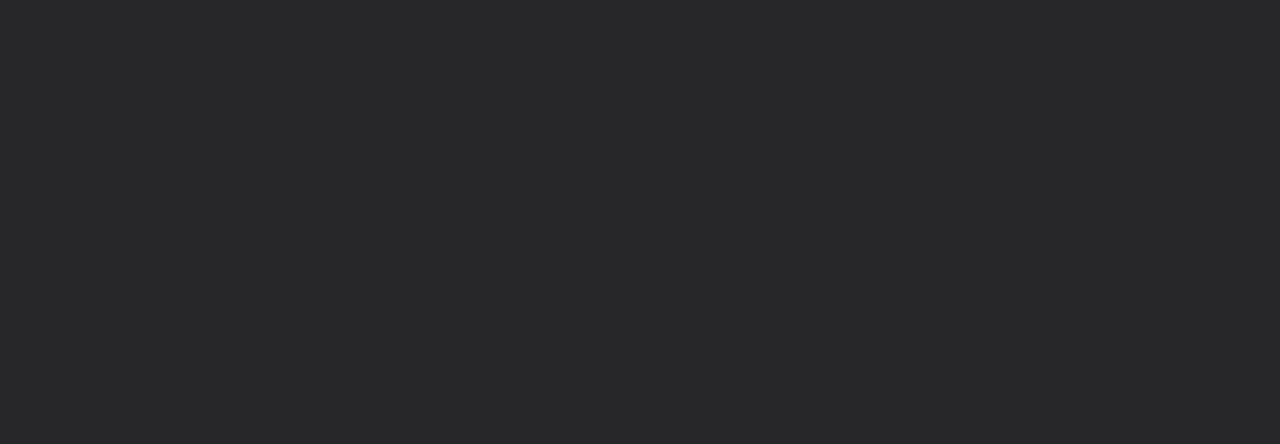
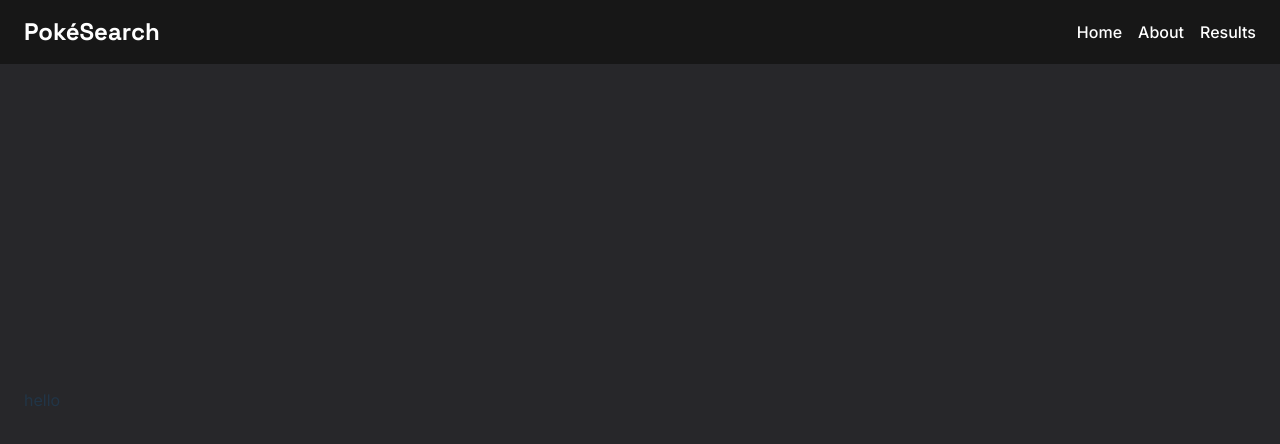
Before and after one commit to caileeaverill/pokesearch-v1, a React (Vite) app: page /results in a window 1280 px wide. Before the commit this address had no page. Shown: the top 444 px of the page. Built offline with nearby package versions, Linux system fonts and the light colour scheme.

Commit message:
Added nav

```diff
--- /dev/null
+++ b/src/components/Nav/Nav.jsx
@@ -0,0 +1,15 @@
+import React from "react";
+import { Link } from "react-router-dom";
+
+export default function Nav() {
+    return (
+        <nav className="flex justify-between items-center bg-neutral-900 px-6 py-4 absolute top-0 left-0 right-0">
+            <h2 className="text-white text-2xl font-bold">PokéSearch</h2>
+            <div className="flex gap-4">
+                <Link to="/" className="text-white hover:underline">Home</Link>
+                <Link to="/about" className="text-white hover:underline">About</Link>
+                <Link to="/results" className="text-white hover:underline">Results</Link>
+            </div>
+        </nav>
+    );
+}
--- /dev/null
+++ b/src/components/Nav/NavRoutes.jsx
@@ -0,0 +1,18 @@
+import React from "react";
+import { Routes, Route } from "react-router-dom";
+import Home from '../../pages/Home'
+import Nav from '../Nav/Nav'
+import SearchResults from '../../pages/SearchResults'
+
+export default function MainNav() {
+    return (
+        <>
+            <Nav />
+            <Routes>
+                <Route path="/" element={<Home />} />
+                <Route path="/about" element={<Home />} />
+                <Route path="/results" element={<SearchResults />} />
+            </Routes>
+        </>
+    );
+}
--- a/src/index.css
+++ b/src/index.css
@@ -33,12 +33,11 @@
 
 a {
   font-weight: 500;
-  color: #646cff;
   text-decoration: inherit;
 }
 
 a:hover {
-  color: #535bf2;
+  color: inherit;
 }
 
 body {
@@ -81,10 +80,6 @@
     background-color: #ffffff;
   }
 
-  a:hover {
-    color: #747bff;
-  }
-
   button {
     background-color: #f9f9f9;
   }
--- a/src/main.jsx
+++ b/src/main.jsx
@@ -1,13 +1,10 @@
-import { createRoot } from 'react-dom/client'
-import './index.css'
-import { BrowserRouter } from "react-router";
-import { Routes, Route } from "react-router-dom";
-import Home from './pages/Home.jsx'
+import { createRoot } from "react-dom/client";
+import { BrowserRouter } from "react-router-dom";  // ✅ Use react-router-dom
+import "./index.css";
+import MainNav from "./components/Nav/NavRoutes";  // ✅ Import MainNav (handles routes)
 
-createRoot(document.getElementById('root')).render(
+createRoot(document.getElementById("root")).render(
   <BrowserRouter>
-    <Routes>
-      <Route path="/" element={<Home />} />
-    </Routes>
+    <MainNav />
   </BrowserRouter>
-)
+);
--- /dev/null
+++ b/src/pages/SearchResults.jsx
@@ -0,0 +1,9 @@
+import React from 'react'
+
+export default function SearchResults() {
+    return (
+        <div>
+            hello
+        </div>
+    )
+}
```
Also changed, not shown: src/components/SuggestedSearches/SuggestedSearchesRoutes.jsx (added).
